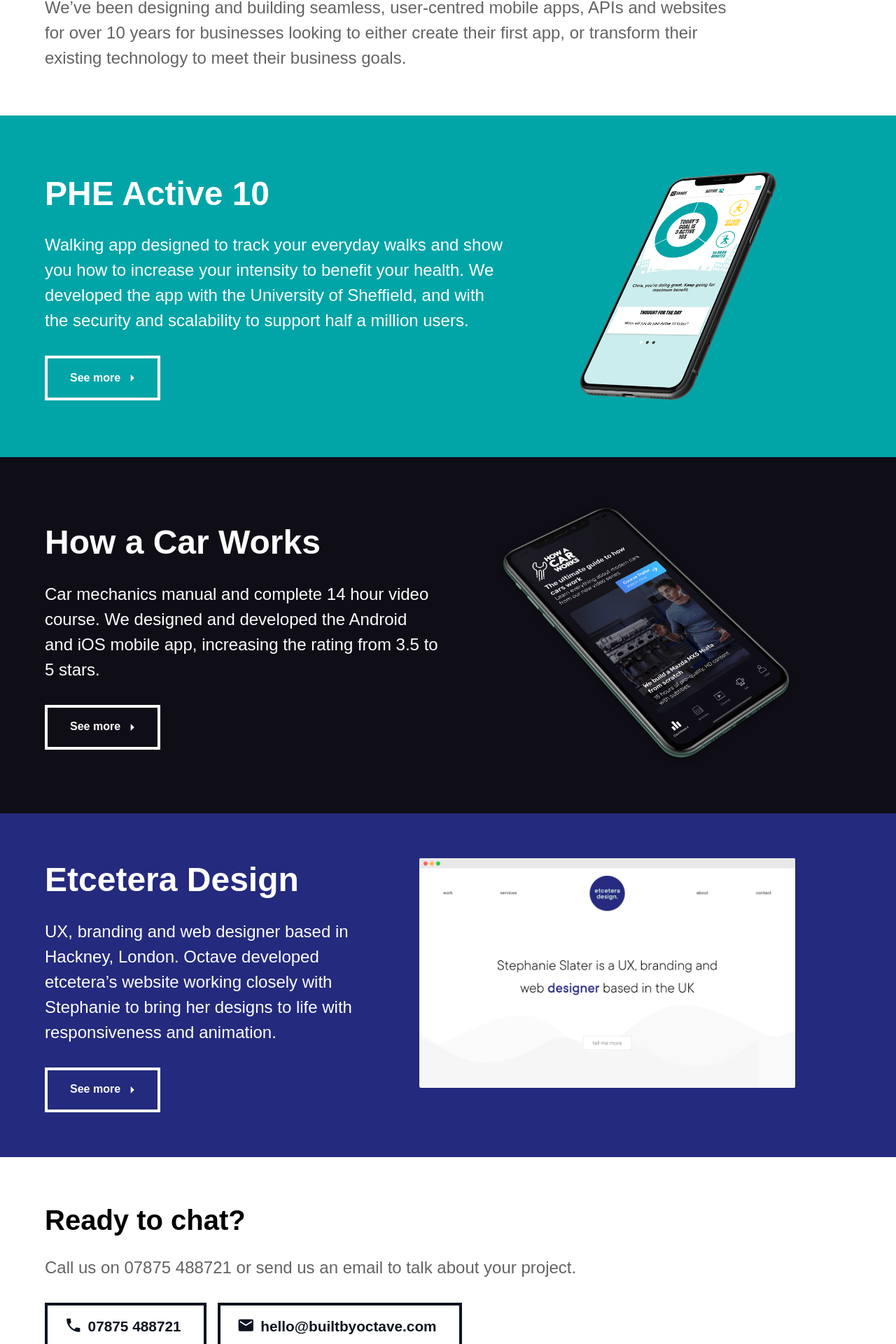
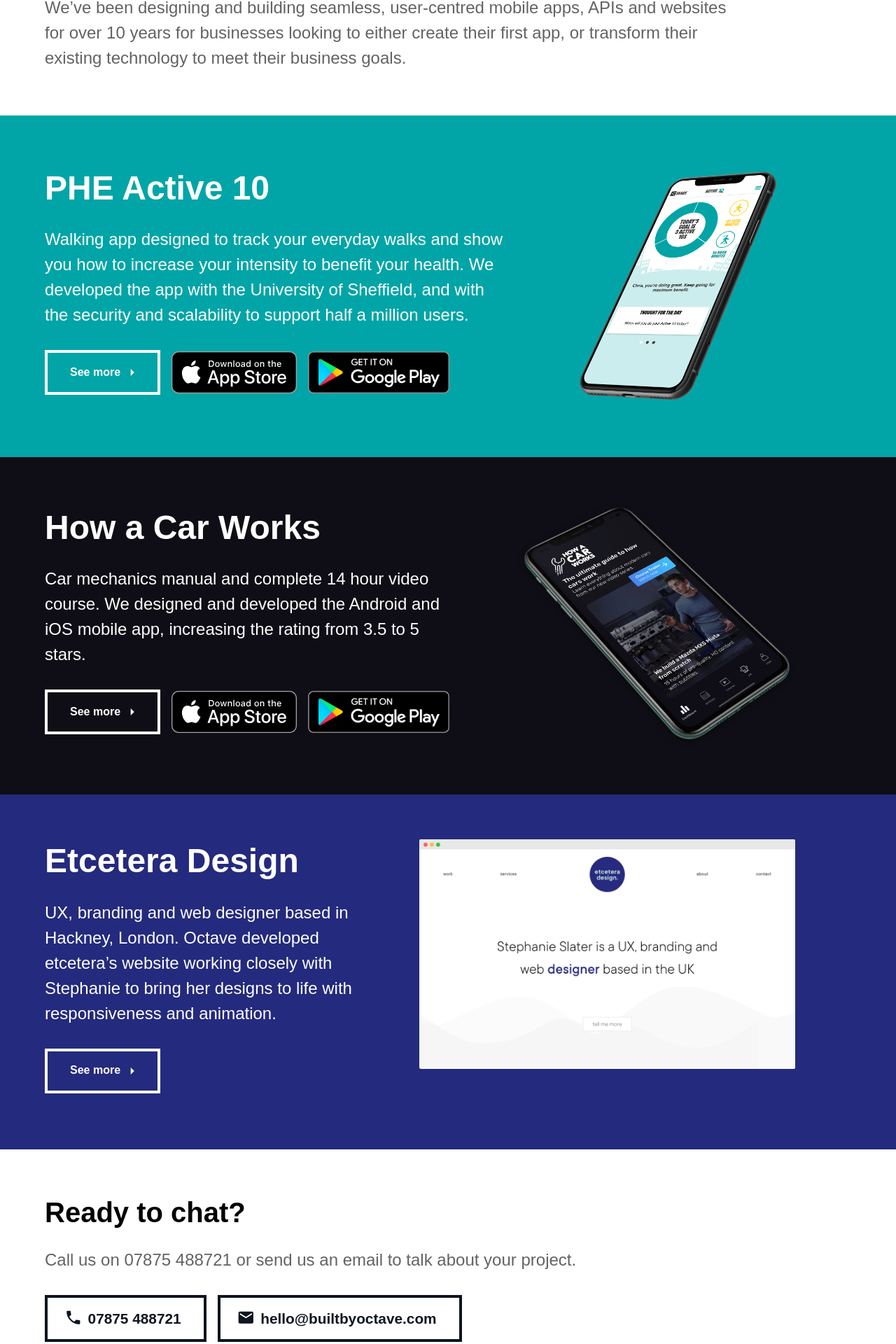
Before and after one commit to chrisjingram/octave-website, a Jekyll site: the page built from index.html, in a window 1280 px wide. Shown: the part 957-2877 px from the top of the page at 70% size. Built offline with Jekyll 4.4.1, drawn with Linux system fonts in a browser that asks for light colours; nearby versions of some CDN libraries; some web fonts are replaced; some of the changed text lies outside the part shown.

Commit message:
Added app store and google play icons

```diff
--- a/_includes/footer.html
+++ b/_includes/footer.html
@@ -1,5 +1,5 @@
 <section id="footer">
-  <p>&copy; 2020 Octave Technology Limited.</p>
-  <p>Registered in England and Wales. Company number: 11277986.</p>
+  <p>&copy; 2020 Octave Technology Limited</p>
+  <p>Registered in England and Wales. Company number: 11277986</p>
   <p class="address">WeWork Keltan House, 115 Mare Street, London, E8 4RU</p>
 </section>
--- a/_includes/projects.html
+++ b/_includes/projects.html
@@ -3,7 +3,11 @@
     <div class="project-info">
       <h2>PHE Active 10</h2>
       <p>Walking app designed to track your everyday walks and show you how to increase your intensity to benefit your health. We developed the app with the University of Sheffield, and with the security and scalability to support half a million users.</p>
-      <a href="https://apps.apple.com/gb/app/one-you-active-10-walk-tracker/id1204295312" target="_blank" class="button button-white icon-right">See more<i class="material-icons">arrow_right</i></a>
+      <div class="project-links">
+        <a href="https://apps.apple.com/gb/app/one-you-active-10-walk-tracker/id1204295312" target="_blank" class="button button-white icon-right">See&nbsp;more<i class="material-icons">arrow_right</i></a>
+        <a href="https://apps.apple.com/gb/app/one-you-active-10-walk-tracker/id1204295312" target="_blank" class="app-store-play-store"><img src="/assets/images/app-store.svg" alt="Download Active 10 on the App Store"></a>
+        <a href="https://play.google.com/store/apps/details?id=uk.ac.shef.oak.pheactiveten" target="_blank" class="app-store-play-store"><img src="/assets/images/google-play.png" alt="Download Active 10 on the Play Store"></a>
+      </div>
     </div>
     <div class="project-img">
       <img alt="Mockup of Active 10 app on iPhone" src="/assets/images/active10-mockup.png">
@@ -13,7 +17,11 @@
     <div class="project-info">
       <h2>How a Car Works</h2>
       <p>Car mechanics manual and complete 14 hour video course. We designed and developed the Android and iOS mobile app, increasing the rating from 3.5 to 5 stars.</p>
-      <a href="https://apps.apple.com/gb/app/how-a-car-works/id961583774" target="_blank" class="button button-white icon-right">See more<i class="material-icons">arrow_right</i></a>
+      <div class="project-links">
+        <a href="https://apps.apple.com/gb/app/how-a-car-works/id961583774" target="_blank" class="button button-white icon-right">See&nbsp;more<i class="material-icons">arrow_right</i></a>
+        <a href="https://apps.apple.com/gb/app/how-a-car-works/id961583774" target="_blank" class="app-store-play-store"><img src="/assets/images/app-store.svg" alt="Download How A Car Works on the App Store"></a>
+        <a href="https://play.google.com/store/apps/details?id=com.howacarworks" target="_blank" class="app-store-play-store"><img src="/assets/images/google-play.png" alt="Download How A Car Works on the Play Store"></a>
+      </div>
     </div>
     <div class="project-img">
       <img alt="Mockup of How a Car Works app on iPhone" src="/assets/images/hacw-mockup.png">
@@ -23,7 +31,9 @@
     <div class="project-info">
       <h2>Etcetera Design</h2>
       <p>UX, branding and web designer based in Hackney, London. Octave developed etcetera’s website working closely with Stephanie to bring her designs to life with responsiveness and animation.</p>
-      <a href="https://etcetera.design" target="_blank" class="button button-white icon-right">See more<i class="material-icons">arrow_right</i></a>
+      <div class="project-links">
+        <a href="https://etcetera.design" target="_blank" class="button button-white icon-right">See&nbsp;more<i class="material-icons">arrow_right</i></a>
+      </div>
     </div>
     <div class="project-img">
       <img alt="Mockup of Etcetera Design in the browser" src="/assets/images/etcetera-mockup.png">
--- a/_sass/_projects.scss
+++ b/_sass/_projects.scss
@@ -38,8 +38,31 @@
       @include md{
         margin-bottom: 0;
       }
-      .button{
-        align-self: flex-start;
+      //.button{
+      //  align-self: flex-start;
+      //}
+    }
+    .project-links{
+      display: flex;
+      flex-direction: column;
+      align-items: flex-start;
+      a{
+        margin-bottom: 1rem;
+        @include lg{
+          margin-right: 1rem;
+        }
+      }
+      .app-store-play-store{
+        height: 3.75rem;
+        img{
+          height: 100%;
+          width: auto;
+        }
+      }
+      @include lg{
+        flex-direction: row;
+        align-items: center;
+        justify-content: flex-start;
       }
     }
   }
```
Also changed, not shown: assets/images/app-store.svg (added), assets/images/google-play.png (added).
